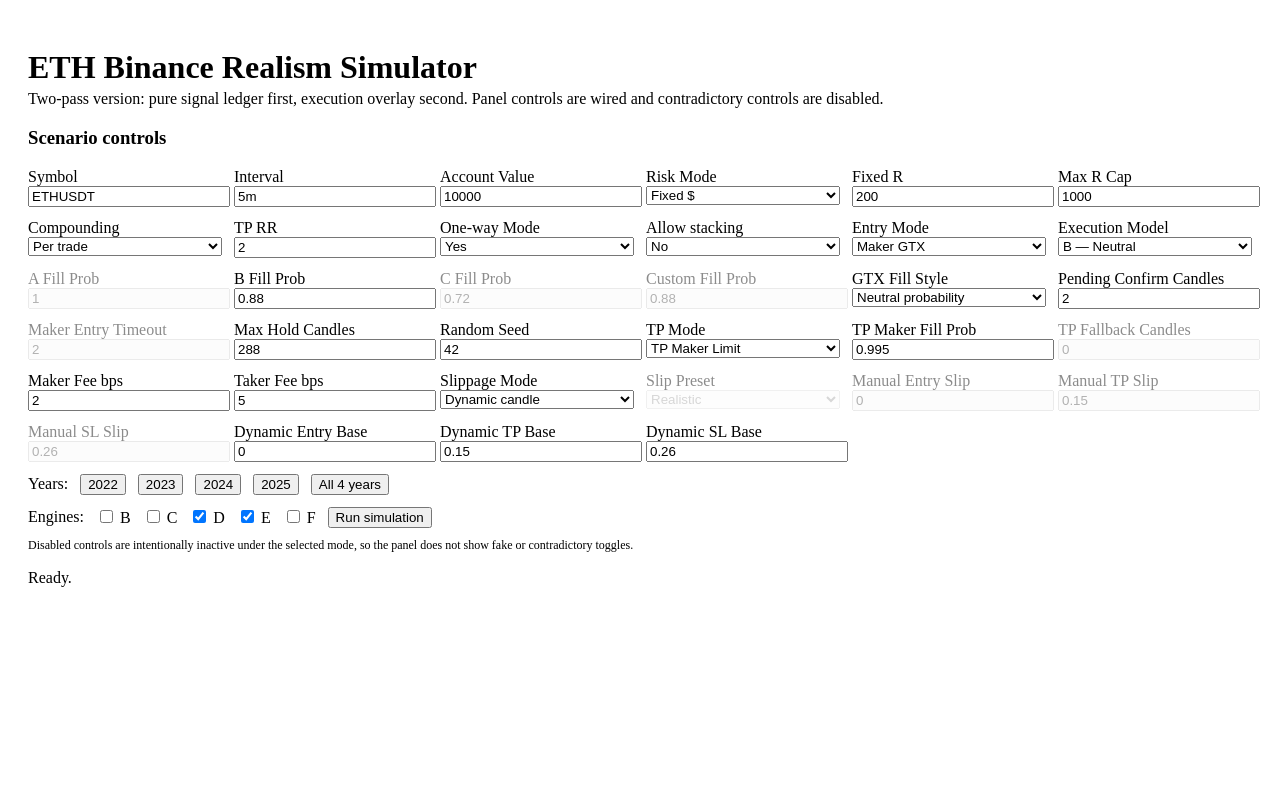
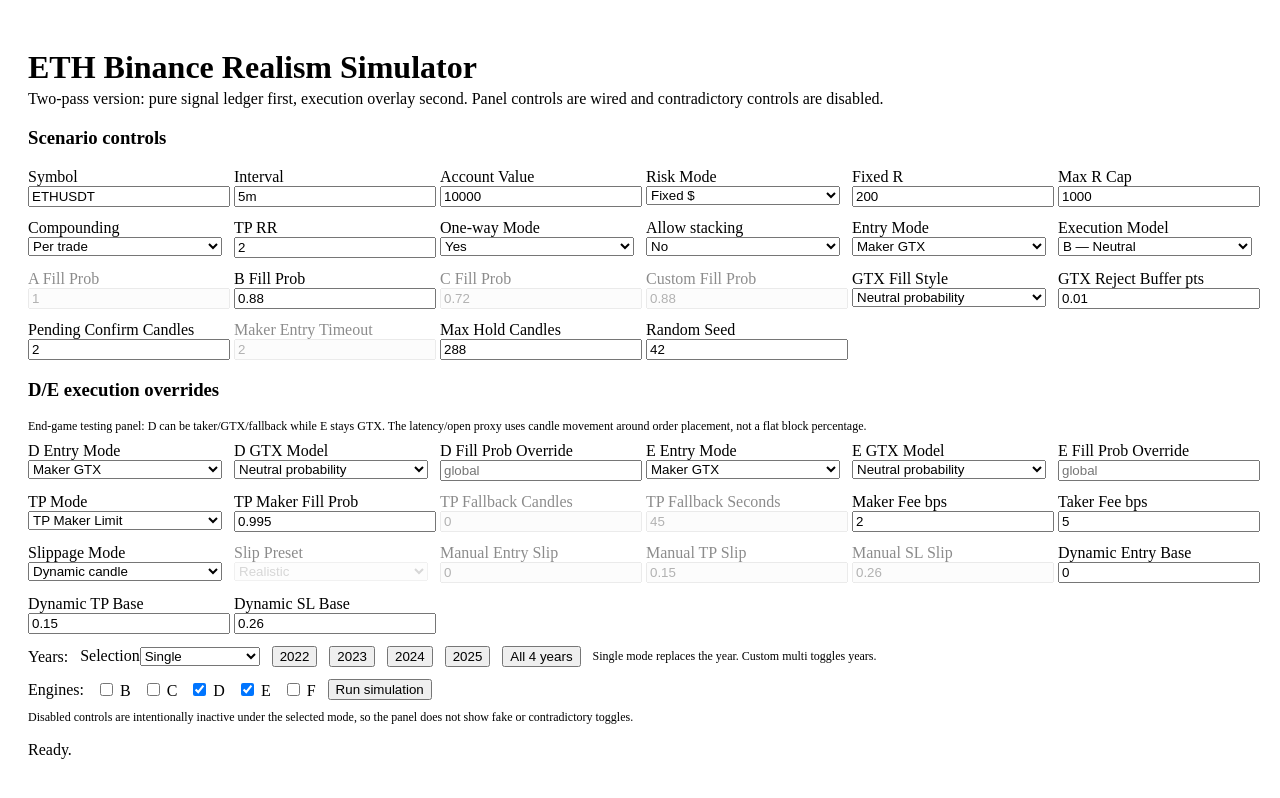
Before and after one commit to hanitaki93-create/eth-realism-simulator, a React (Vite) app in the folder client/: page / in a window 1280 px wide. Shown: the top 798 px of the page. Built offline with nearby package versions, Linux system fonts and the light colour scheme.

Commit message:
Update ScenarioForm.jsx

```diff
--- a/client/src/components/ScenarioForm.jsx
+++ b/client/src/components/ScenarioForm.jsx
@@ -11,7 +11,9 @@
   const set = (k, v) => setConfig(prev => ({ ...prev, [k]: v }));
   const setNested = (root, k, v) => setConfig(prev => ({ ...prev, [root]: { ...prev[root], [k]: v } }));
   const setEngine = (id, v) => setConfig(prev => ({ ...prev, engines: { ...prev.engines, [id]: v } }));
+  const setEngineExec = (root, id, v) => setConfig(prev => ({ ...prev, [root]: { ...(prev[root] || {}), [id]: v } }));
 
+  const chooseYear = (year) => setConfig(prev => ({ ...prev, selectedYears: [year] }));
   const toggleYear = (year) => {
     setConfig(prev => {
       const has = prev.selectedYears.includes(year);
@@ -23,14 +25,21 @@
   const slippageMode = config.slippageMode || 'dynamic';
   const tpMode = config.tpMode || 'market';
   const entryMode = config.entryMode || 'maker_gtx';
+  const perEngineIds = ['D','E'];
   const presetActive = slippageMode === 'preset';
   const manualActive = slippageMode === 'manual';
   const dynamicActive = slippageMode === 'dynamic';
-  const makerEntryActive = entryMode === 'maker_gtx';
-  const entryTouchTimeoutActive = makerEntryActive && (config.makerEntryFillStyle === 'touch_gated' || config.makerEntryFillStyle === 'hybrid');
+  const makerEntryActive = entryMode === 'maker_gtx' || entryMode === 'maker_gtx_then_taker' || entryMode === 'maker_gtx_then_market';
+  const anyEngineMaker = perEngineIds.some(id => (config.engineEntryMode?.[id] || entryMode) !== 'taker_market');
+  const anyTouchStyle = (makerEntryActive && (config.makerEntryFillStyle === 'touch_gated' || config.makerEntryFillStyle === 'hybrid')) || perEngineIds.some(id => {
+    const engMode = config.engineEntryMode?.[id] || entryMode;
+    const engStyle = config.engineMakerEntryFillStyle?.[id] || config.makerEntryFillStyle;
+    return engMode !== 'taker_market' && (engStyle === 'touch_gated' || engStyle === 'hybrid');
+  });
+  const entryTouchTimeoutActive = anyTouchStyle;
   const tpMakerActive = tpMode === 'maker_limit' || tpMode === 'maker_then_market';
   const tpFallbackActive = tpMode === 'maker_then_market';
-  const fillModelActive = makerEntryActive;
+  const fillModelActive = makerEntryActive || anyEngineMaker;
 
   return (
     <div className="card" style={{ marginBottom: 16 }}>
@@ -84,6 +93,8 @@
         <label>Entry Mode
           <select style={inputStyle} value={entryMode} onChange={e=>set('entryMode', e.target.value)}>
             <option value="maker_gtx">Maker GTX</option>
+            <option value="maker_gtx_then_taker">GTX reject → taker fallback</option>
+            <option value="maker_gtx_then_market">GTX attempt → market fallback</option>
             <option value="taker_market">Taker Market</option>
           </select>
         </label>
@@ -105,16 +116,57 @@
         <label style={makerEntryActive ? {} : disabledStyle}>GTX Fill Style
           <select style={inputStyle} disabled={!makerEntryActive} value={config.makerEntryFillStyle || 'neutral_prob'} onChange={e=>set('makerEntryFillStyle', e.target.value)}>
             <option value="neutral_prob">Neutral probability</option>
+            <option value="latency_open">Latency/open GTX proxy</option>
             <option value="hybrid">Hybrid immediate + touch</option>
             <option value="touch_gated">Strict touch-gated</option>
           </select>
         </label>
 
+        <label>GTX Reject Buffer pts<NumInput step="0.01" value={config.gtxRejectBufferPts ?? 0.01} onChange={v=>set('gtxRejectBufferPts', v)} /></label>
         <label>Pending Confirm Candles<NumInput value={config.entryTimeoutCandles} onChange={v=>set('entryTimeoutCandles', v)} /></label>
         <label style={entryTouchTimeoutActive ? {} : disabledStyle}>Maker Entry Timeout<NumInput disabled={!entryTouchTimeoutActive} value={config.makerEntryTimeoutCandles} onChange={v=>set('makerEntryTimeoutCandles', v)} /></label>
         <label>Max Hold Candles<NumInput value={config.maxHoldCandles} onChange={v=>set('maxHoldCandles', v)} /></label>
         <label>Random Seed<NumInput value={config.randomSeed} onChange={v=>set('randomSeed', v)} /></label>
 
+
+      </div>
+
+      <div className="card" style={{ marginTop:12, background:'rgba(255,255,255,0.03)' }}>
+        <h3>D/E execution overrides</h3>
+        <div style={{ color:'var(--text3)', fontSize:12, marginBottom:8 }}>
+          End-game testing panel: D can be taker/GTX/fallback while E stays GTX. The latency/open proxy uses candle movement around order placement, not a flat block percentage.
+        </div>
+        <div style={{ display:'grid', gridTemplateColumns:'repeat(6, minmax(0,1fr))', gap:12 }}>
+          {perEngineIds.map(id => {
+            const engMode = config.engineEntryMode?.[id] || config.entryMode || 'maker_gtx';
+            const engStyle = config.engineMakerEntryFillStyle?.[id] || config.makerEntryFillStyle || 'neutral_prob';
+            const engIsMaker = engMode !== 'taker_market';
+            return <React.Fragment key={id}>
+              <label>{id} Entry Mode
+                <select style={inputStyle} value={engMode} onChange={e=>setEngineExec('engineEntryMode', id, e.target.value)}>
+                  <option value="maker_gtx">Maker GTX</option>
+                  <option value="maker_gtx_then_taker">GTX reject → taker fallback</option>
+                  <option value="maker_gtx_then_market">GTX attempt → market fallback</option>
+                  <option value="taker_market">Taker Market</option>
+                </select>
+              </label>
+              <label style={engIsMaker ? {} : disabledStyle}>{id} GTX Model
+                <select style={inputStyle} disabled={!engIsMaker} value={engStyle} onChange={e=>setEngineExec('engineMakerEntryFillStyle', id, e.target.value)}>
+                  <option value="neutral_prob">Neutral probability</option>
+                  <option value="latency_open">Latency/open proxy</option>
+                  <option value="hybrid">Hybrid immediate + touch</option>
+                  <option value="touch_gated">Strict touch-gated</option>
+                </select>
+              </label>
+              <label>{id} Fill Prob Override
+                <input style={inputStyle} type="number" step="0.01" placeholder="global" value={config.engineFillProbOverride?.[id] ?? ''} onChange={e=>setEngineExec('engineFillProbOverride', id, e.target.value === '' ? null : +e.target.value)} />
+              </label>
+            </React.Fragment>;
+          })}
+        </div>
+      </div>
+
+      <div style={{ display:'grid', gridTemplateColumns:'repeat(6, minmax(0,1fr))', gap:12, marginTop:12 }}>
         <label>TP Mode
           <select style={inputStyle} value={tpMode} onChange={e=>set('tpMode', e.target.value)}>
             <option value="market">TP Market / Taker</option>
@@ -124,6 +176,7 @@
         </label>
         <label style={tpMakerActive ? {} : disabledStyle}>TP Maker Fill Prob<NumInput step="0.01" disabled={!tpMakerActive} value={config.tpMakerFillProb} onChange={v=>set('tpMakerFillProb', v)} /></label>
         <label style={tpFallbackActive ? {} : disabledStyle}>TP Fallback Candles<NumInput disabled={!tpFallbackActive} value={config.tpFallbackCandles} onChange={v=>set('tpFallbackCandles', v)} /></label>
+        <label style={tpFallbackActive ? {} : disabledStyle}>TP Fallback Seconds<NumInput disabled={!tpFallbackActive} value={config.tpFallbackSeconds ?? 45} onChange={v=>set('tpFallbackSeconds', v)} /></label>
 
         <label>Maker Fee bps<NumInput step="0.1" value={config.feeMakerBps} onChange={v=>set('feeMakerBps', v)} /></label>
         <label>Taker Fee bps<NumInput step="0.1" value={config.feeTakerBps} onChange={v=>set('feeTakerBps', v)} /></label>
@@ -155,10 +208,17 @@
 
       <div style={{ display:'flex', gap:12, marginTop:12, alignItems:'center', flexWrap:'wrap' }}>
         <div>Years:</div>
+        <label>Selection
+          <select style={{ ...inputStyle, width: 120 }} value={config.yearSelectionMode || 'single'} onChange={e=>set('yearSelectionMode', e.target.value)}>
+            <option value="single">Single</option>
+            <option value="multi">Custom multi</option>
+          </select>
+        </label>
         {[2022, 2023, 2024, 2025].map(y => (
-          <button key={y} type="button" className={config.selectedYears.includes(y) ? 'primary' : ''} onClick={() => toggleYear(y)}>{y}</button>
+          <button key={y} type="button" className={config.selectedYears.includes(y) ? 'primary' : ''} onClick={() => (config.yearSelectionMode || 'single') === 'multi' ? toggleYear(y) : chooseYear(y)}>{y}</button>
         ))}
         <button type="button" onClick={() => set('selectedYears', [2022, 2023, 2024, 2025])}>All 4 years</button>
+        <span style={{ color:'var(--text3)', fontSize:12 }}>Single mode replaces the year. Custom multi toggles years.</span>
       </div>
 
       <div style={{ display:'flex', gap:12, marginTop:12, alignItems:'center', flexWrap:'wrap' }}>
```
